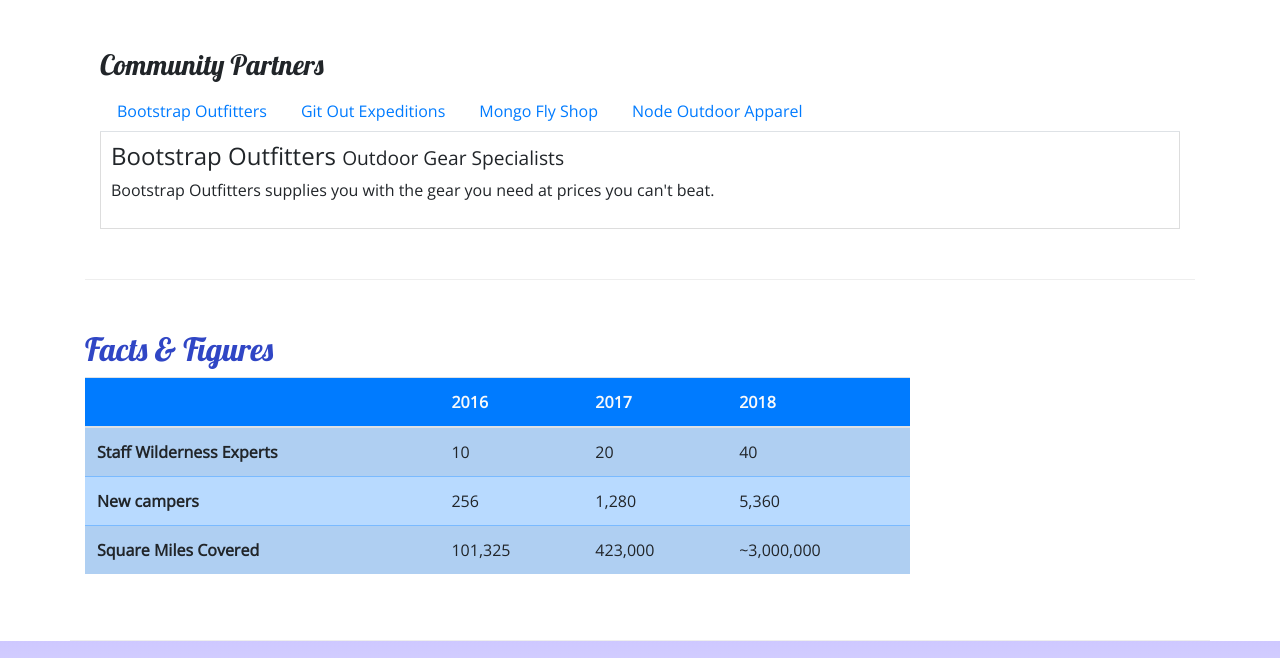
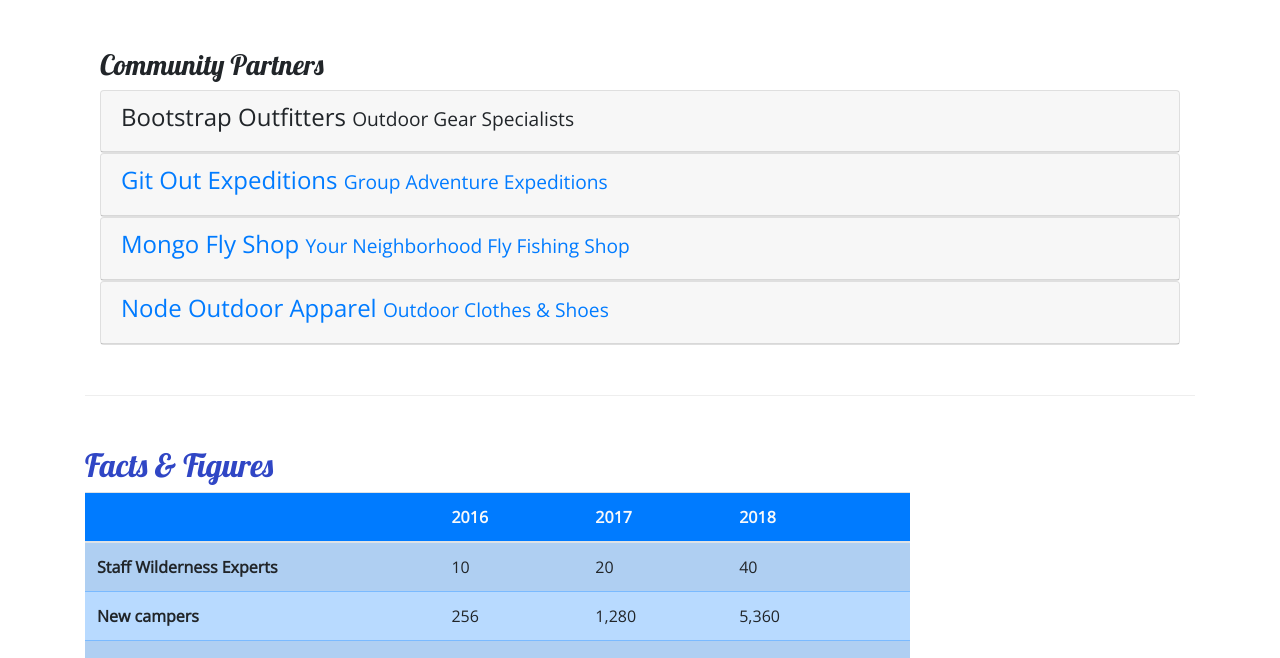
Before and after one commit to BrandonHamburg/NucampProject, a website: page aboutus.html in a window 1280 px wide. Shown: the part 931-1589 px from the top of the page. Drawn offline with nearby package versions, Linux system fonts and the light colour scheme.

Commit message:
added accordion to about us

```diff
--- a/aboutus.html
+++ b/aboutus.html
@@ -120,46 +120,69 @@
         <div class="row row-content">
           <div class="col">
             <h3>Community Partners</h3>
-            <ul class="nav nav-tabs">
-              <li class="nav-item"><a class="nav-link" href="#bootstrap" role="tab" data-toggle="tab">Bootstrap Outfitters</a></li>
-              <li class="nav-item"><a class="nav-link" href="#git" role="tab" data-toggle="tab">Git Out Expeditions</a></liv>
-              <li class="nav-item"><a class="nav-link" href="#mongo" role="tab" data-toggle="tab">Mongo Fly Shop</a></liv>
-              <li class="nav-item"><a class="nav-link" href="#node" role="tab" data-toggle="tab">Node Outdoor Apparel</a></li>
-            </ul>
-            <div class="tab-content">
-              <div role="tabpanel" class="tab-pane fade show active" id="bootstrap">
+            <div id="accordion">
+              <div class="card">
+                <div role="tab" class="card-header">
                   <h4>
-                  Bootstrap Outfitters <small>Outdoor Gear Specialists</small>
+                    <a data-toggle="collapse" data-target="#bootstrap">Bootstrap Outfitters <small>Outdoor Gear Specialists</small>
+                    </a>
                   </h4>
+                  <div class="collapse" id="bootstrap" data-parent=#accordion>
+                    <div class="card-body">
                       <p class="d-none d-sm-block">
                         Bootstrap Outfitters supplies you with the gear you need at prices
                         you can't beat.
                       </p>
                     </div>
-              <div role="tabpanel" class="tab-pane fade" id="git">
+                  </div>
+                </div>
+              </div>
+              <div class="card">
+                <div role="tab" class="card-header">
                   <h4>
-                  Git Out Expeditions <small>Group Adventure Expeditions</small>
+                    <a class="collapsed" data-toggle="collapse" data-target="#git">Git Out Expeditions <small>Group Adventure Expeditions</small>
+                    </a>
                   </h4>
+                  <div class="collapse" id="git" data-parent=#accordion>
+                    <div class="card-body">
                       <p class="d-none d-sm-block">
                         Join Git Out Expeditions to explore new horizons with a group of
                         other adventurers!
                       </p>
                     </div>
-              <div role="tabpanel" class="tab-pane fade" id="mongo">
+                  </div>
+                </div>
+              </div>
+              <div class="card">
+                <div role="tab" class="card-header">
                   <h4>
-                  Mongo Fly Shop <small>Your Neighborhood Fly Fishing Shop</small>
+                    <a class="collapsed" data-toggle="collapse" data-target="#mongo">Mongo Fly Shop <small>Your Neighborhood Fly Fishing Shop</small>
+                    </a>
                   </h4>
+                  <div class="collapse" id="mongo" data-parent=#accordion>
+                    <div class="card-body">
                       <p class="d-none d-sm-block">
                         Need a new fishing pole, a tacklebox, or flies of all kinds? Stop
                         by Mongo Fly Shop.
                       </p>
                     </div>
-              <div role="tabpanel" class="tab-pane fade" id="node">
-                <h4>Node Outdoor Apparel <small>Outdoor Clothes & Shoes</small></h4>
+                  </div>
+                </div>
+              </div>
+              <div class="card">
+                <div role="tab" class="card-header">
+                  <a class="collapsed" data-toggle="collapse" data-target="#node"><h4>Node Outdoor Apparel <small>Outdoor Clothes & Shoes</small>
+                  </a>
+                  </h4>
+                  <div class="collapse" id="node" data-parent=#accordion>
+                    <div class="card-body">
                       <p class="d-none d-sm-block">
                         From polar fleeces to swimsuits, hiking boots to waders, a visit
                         to Node will be sure to get you covered.
                       </p>
+                    </div>
+                  </div>
+                </div>
               </div>
             </div>
           </div>
```
Lines whose indentation alone changed are shown as unchanged.
